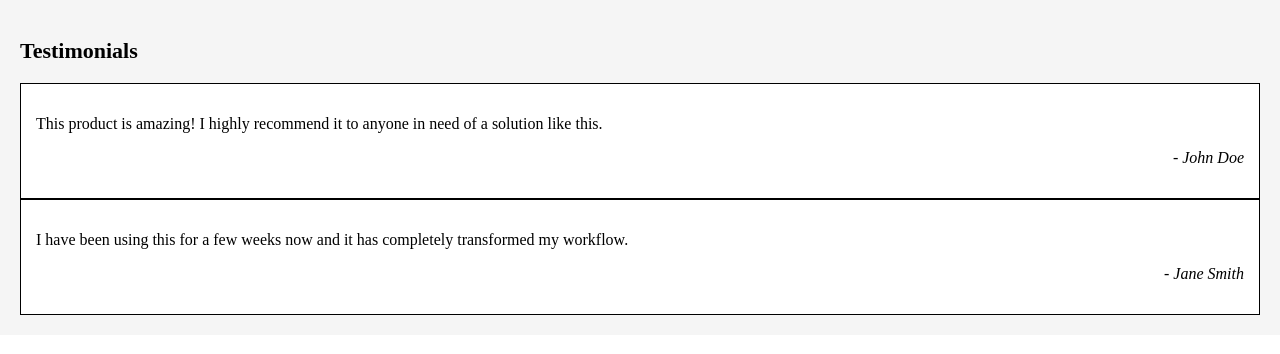
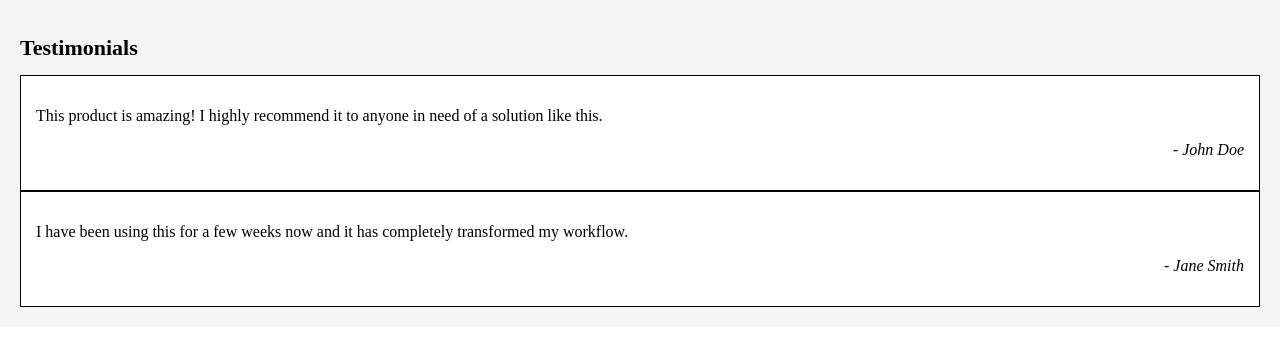
Before and after one commit to acciojob/testimonial-Aman017, a website: page main.html in a window 1280 px wide. Drawn offline with Linux system fonts and the light colour scheme.

Commit message:
created a submission

```diff
--- a/main.html
+++ b/main.html
@@ -11,7 +11,7 @@
     <script type="text/javascript" src="./script.js">
 </script>
 <div class="container">
-        <h2>Testimonials</h2>
+        <h1>Testimonials</h1>
         <div class="testimonial">
             <p>This product is amazing! I highly recommend it to anyone in need of a solution like this.</p>
             <p class="author">- John Doe</p>
--- a/styles.css
+++ b/styles.css
@@ -13,7 +13,7 @@ body{
 	border:1px solid black;
 	background-color:white;
 }
-h2{
+h1{
 	font-size:22px;
 	font-weight:bold;
 }
```
